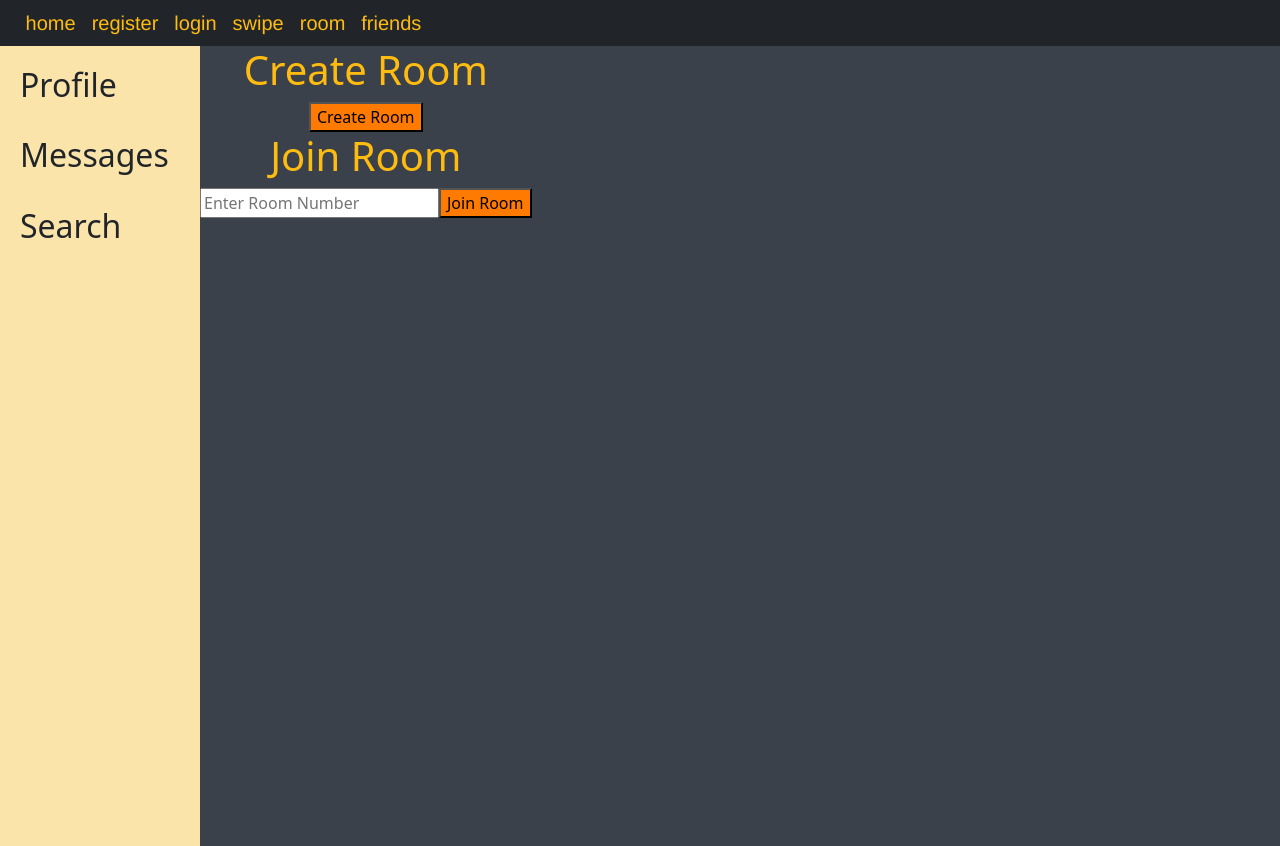
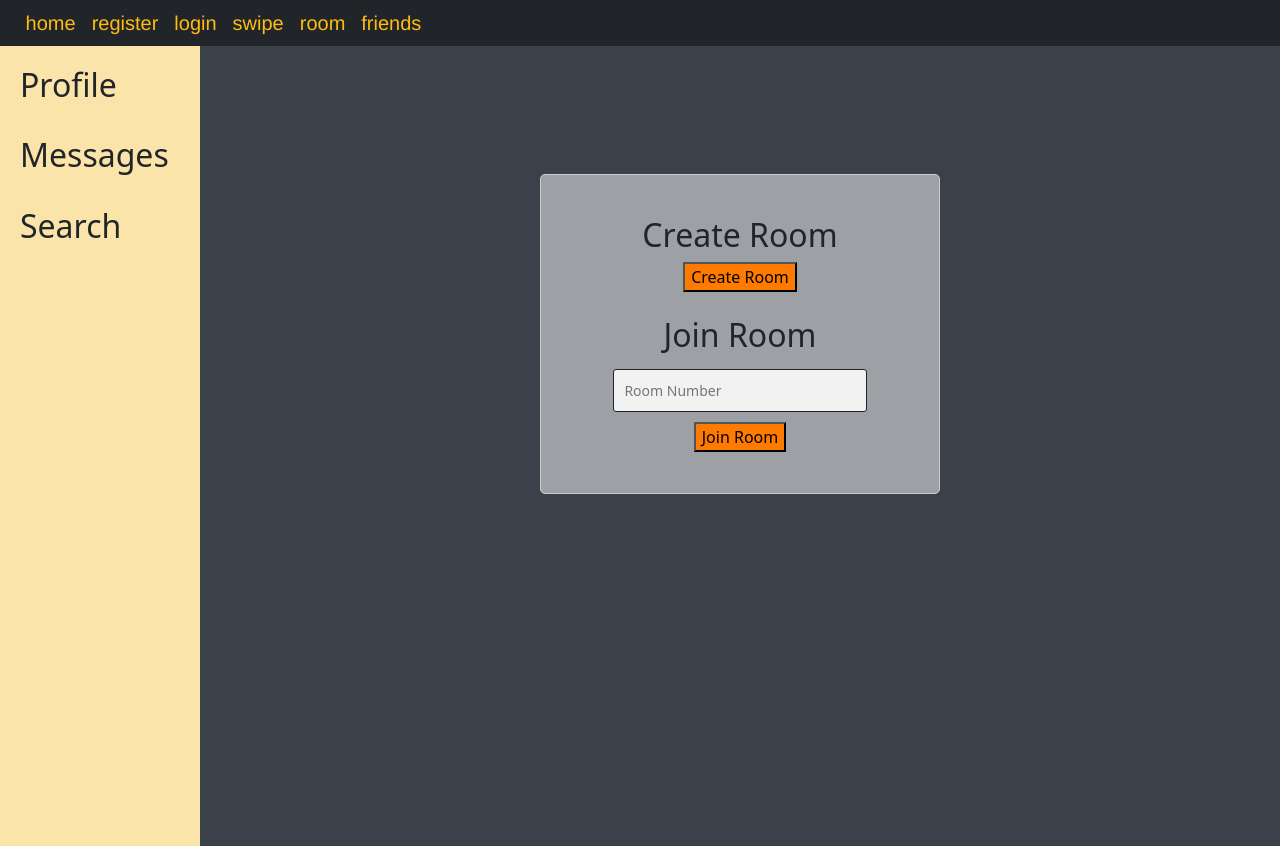
Before and after one commit to danielclf6230/cinematch, a React (Create React App) app in the folder frontend/: page /room in a window 1280 px wide. Built offline with nearby package versions, Linux system fonts and the light colour scheme; no server answers.

Commit message:
Update room css

```diff
--- a/frontend/src/App.css
+++ b/frontend/src/App.css
@@ -270,3 +270,9 @@ button:hover {
 ul {
   list-style: none; /* Remove list-style dots */
 }
+
+/*Room styling*/
+.cm-form.room {
+  height: 20rem;
+  background-color: rgba(255, 255, 255, 0.5); /* Red with 50% opacity */
+}
--- a/frontend/src/components/Room.jsx
+++ b/frontend/src/components/Room.jsx
@@ -1,10 +1,12 @@
 import React, { useEffect, useState } from 'react';
+import io from 'socket.io-client';
 import GroupSwipe from "./GroupSwipe";
 import SideMenu from "./SideMenu";
-import {io} from "socket.io-client";
+
+const socket = io.connect('http://localhost:3001');
+
 
 function Room() {
-    const socket = new io('http://localhost:3001');
     const [username, setUsername] = useState("");
     const [room, setRoom] = useState('');
     const [showSwipe, setShowSwipe] = useState(false);
@@ -70,26 +72,30 @@ function Room() {
     return (
         <div className="App">
             <SideMenu/>
-
             {!showSwipe && !waiting && (
-                <div className="Room text-center">
+                <div className="cm-form room">
                     <div>
-                        <h1>Create Room</h1>
+                        <h2>Create Room</h2>
                         <button onClick={createRoom}>Create Room</button>
                     </div>
+                    <br/>
                     <div>
-                        <h1>Join Room</h1>
+                        <h2>Join Room</h2>
+                        <label className="custom-field">
                             <input
                                 type="text"
                                 onChange={(event) => {
                                     setRoom(event.target.value);
                                 }}
-                            placeholder="Enter Room Number"
+                                placeholder="Room Number"
                             />
+                        </label>
+
                         <button onClick={joinRoom}>Join Room</button>
                         {errorMessage && <p style={{ color: 'red' }}>{errorMessage}</p>}
                     </div>
                 </div>
+
             )}
 
             {!showSwipe && waiting && (
```
Also changed, not shown: 1 other file (tests, documents, lock files or other folders). Lines whose indentation alone changed are shown as unchanged.
